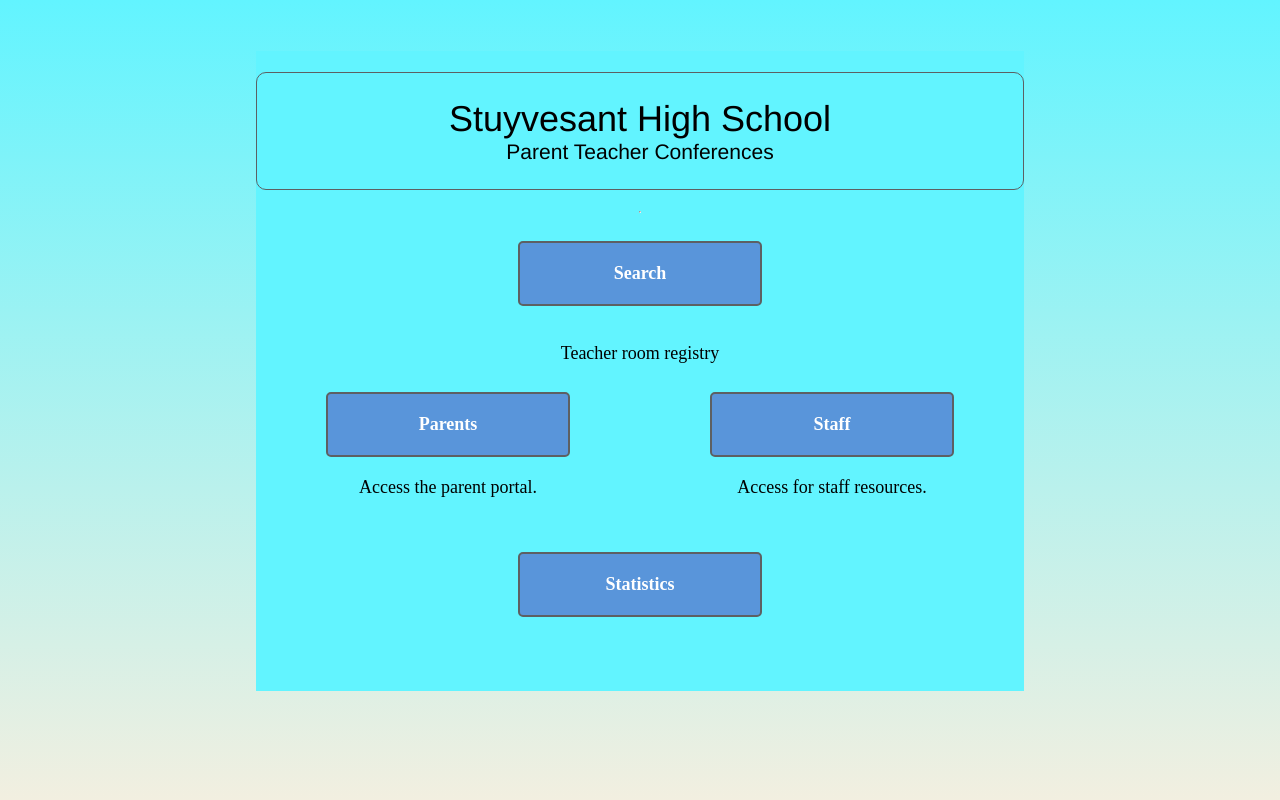
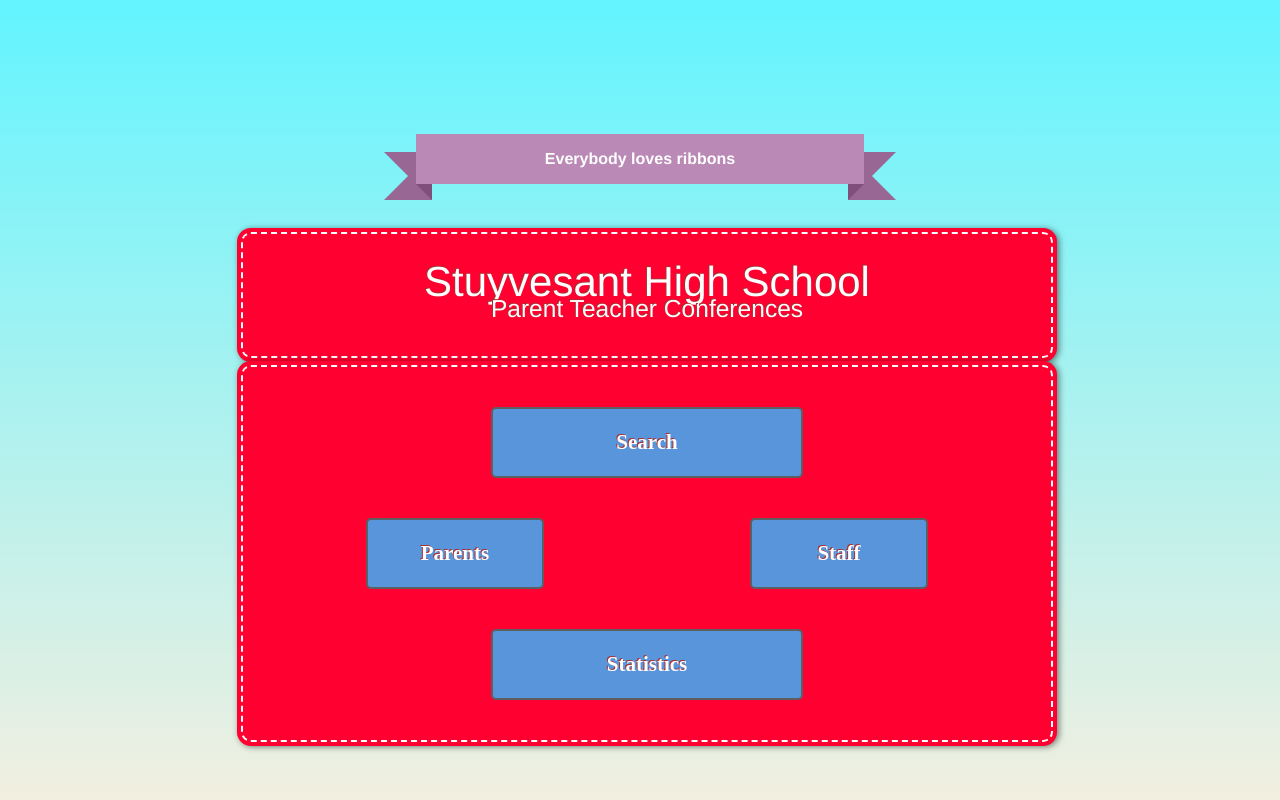
Before and after one commit to JanSKowalski/Stuyvesant_PTC, a Python web app: template app/templates/Cover/index.html in a window 1280 px wide. Run offline with Jinja, Linux system fonts and the light colour scheme; the template is opened without the code that fills it, so the values that code supplies are empty.

Commit message:
Main frontend style in progress

```diff
--- a/app/static/css/button.css
+++ b/app/static/css/button.css
@@ -1,3 +1,8 @@
+.button section-items{
+  width: 80%;
+}
+
+
 .button:link,
 .button:visited {
   display: block;
@@ -10,8 +15,8 @@
   text-align: center;
   border: 2px solid #5D6063;
   border-radius: 5px;
+  width: 35%;
 
-  width: 200px;
   margin: 20px auto;
 }
 
@@ -27,13 +32,3 @@
   color: #FFF;
   background-color: #5995DA;  /* Blue */
 }
-
-.flex-container {
-  display: -webkit-flex;
-  display: flex;
-
-  background: #62f4ff; /* Old Browsers */
-
-  flex-direction: column;
-  justify-content: space-between;
-}
--- /dev/null
+++ b/app/static/css/containers.css
@@ -0,0 +1,67 @@
+.flex-container {
+  display: -webkit-flex;
+  display: flex;
+
+
+  flex-direction: column;
+
+
+
+  display: flex;
+  justify-content: center;
+}
+
+
+.flex-item {
+  display: flex;
+  flex-direction: column;
+  justify-content: space-around;
+  text-align: center;
+  margin: auto;
+}
+
+
+.section-container {
+  display: flex;
+  flex-direction: row;
+  justify-content: space-around;
+  flex-wrap: wrap
+  padding: 60%;
+  align-items: center;
+
+}
+
+.section-item {
+  display: flex;
+  flex-direction: column;
+  text-align: center;
+  width: 50%;
+}
+
+.content {
+  display: flex;
+  flex-direction: column;
+  justify-content: space-around;
+  text-align: center;
+  margin: auto;
+
+
+
+
+  position: relative;
+  right: 15px;
+
+  padding: 20px;
+  margin: auto;
+
+  background: #ff0030;
+  color: #fff;
+  font-size: 21px;
+  font-weight: bold;
+  line-height: 1.3em;
+  border: 2px dashed #fff;
+  border-radius: 10px;
+  box-shadow: 0 0 0 4px #ff0030, 2px 1px 6px 4px rgba(10, 10, 0, 0.5);
+  text-shadow: -1px -1px #aa3030;
+  font-weight: normal;
+}
--- /dev/null
+++ b/app/static/css/media.css
@@ -0,0 +1,36 @@
+/* Mobile Styles */
+@media only screen and (max-width: 960px) {
+  /*
+  body {
+  background-color: #F09A9D; /* Red */
+  /*
+}
+
+*/
+.section-container {
+  flex-direction: column;
+}
+
+.section-item {
+  width: 100%;
+}
+}
+
+.button{
+  width: 35%;
+}
+
+
+/* Desktop Styles */
+@media only screen and (min-width: 961px) {
+  /*
+  body {
+  background-color: #B2D6FF; /* Blue */
+  /*
+}
+
+*/
+.button{
+  width: 35%;
+}
+}
--- a/app/static/css/style.css
+++ b/app/static/css/style.css
@@ -5,13 +5,13 @@
 }
 
 html,div{
-    height:100%;
-    width:100%;
+  height:100%;
+  width:100%;
 }
 
 body {
   margin: auto;
-  margin-top: 4%;
+  margin-top: 8%;
 
   /* text-align: center; */
   width: 60%;
@@ -33,12 +33,15 @@
 }
 
 header {
+  /*
   border-radius: 10px;
-  text-align: center;
+
   font-size: 1.2m;
   padding: 25px;
   border: 1px solid #5D6063;
   border-top-style: double;
+  */
+  text-align: center;
 }
 
 h2 {
@@ -54,89 +57,80 @@
   display: block;
 }
 
-.flex-container {
-  align-items: center;
-  display: flex;
-  justify-content: center;
-}
+/* Cris Coyier */
+.stitched {
+  position: relative;
+  right: 15px;
 
-.flex-item {
-  display: flex;
-  flex-direction: column;
-  justify-content: space-around;
-  text-align: center;
+  padding: 20px;
   margin: auto;
+
+  background: #ff0030;
+  color: #fff;
+  font-size: 21px;
+  font-weight: bold;
+  line-height: 1.3em;
+  border: 2px dashed #fff;
+  border-radius: 10px;
+  box-shadow: 0 0 0 4px #ff0030, 2px 1px 6px 4px rgba(10, 10, 0, 0.5);
+  text-shadow: -1px -1px #aa3030;
+  font-weight: normal;
 }
 
 
-.section-container {
-  display: flex;
-  flex-direction: row;
-  justify-content: space-around;
-  flex-wrap: wrap
-  padding: 60%;
-  align-items: center;
-
-}
-
-.section-item {
-  display: flex;
-  flex-direction: column;
-  text-align: center;
-  width: 50%;
+hr{
+  height: 8%;
+  border:none;
 }
 
 
 
 
-/* Mobile Styles */
-@media only screen and (max-width: 420px) {
-  /*
-  body {
-  background-color: #F09A9D; /* Red */
-  /*
+
+.ribbon {
+ font-size: 16px !important;
+ /* This ribbon is based on a 16px font side and a 24px vertical rhythm. I've used em's to position each element for scalability. If you want to use a different font size you may have to play with the position of the ribbon elements */
+
+ width: 50%;
+
+ position: relative;
+ background: #ba89b6;
+ color: #fff;
+ text-align: center;
+ padding: 1em 2em; /* Adjust to suit */
+ margin: 2em auto 3em; /* Based on 24px vertical rhythm. 48px bottom margin - normally 24 but the ribbon 'graphics' take up 24px themselves so we double it. */
 }
-
-*/
-.section-container {
-  flex-direction: column;
+.ribbon:before, .ribbon:after {
+ content: "";
+ position: absolute;
+ display: block;
+ bottom: -1em;
+ border: 1.5em solid #986794;
+ z-index: -1;
 }
-
-.section-item{
-  width: 100%;
+.ribbon:before {
+ left: -2em;
+ border-right-width: 1.5em;
+ border-left-color: transparent;
 }
+.ribbon:after {
+ right: -2em;
+ border-left-width: 1.5em;
+ border-right-color: transparent;
 }
-
-/* Tablet Styles */
-@media only screen and (min-width: 421px) and (max-width: 960px) {
-  /*
-  body {
-  background-color: #F5CF8E; /* Yellow */
-  /*
+.ribbon .ribbon-content:before, .ribbon .ribbon-content:after {
+ content: "";
+ position: absolute;
+ display: block;
+ border-style: solid;
+ border-color: #804f7c transparent transparent transparent;
+ bottom: -1em;
 }
-*/
+.ribbon .ribbon-content:before {
+ left: 0;
+ border-width: 1em 0 0 1em;
 }
-
-/* Desktop Styles */
-@media only screen and (min-width: 961px) {
-  /*
-  body {
-  background-color: #B2D6FF; /* Blue */
-  /*
+.ribbon .ribbon-content:after {
+ right: 0;
+ border-width: 1em 1em 0 0;
 }
-*/
-}
-
-
-.menu {
-  margin-top: 15px;
-}
-
-.menu > li {
-  display: inline;
-  margin-right: 50px;
-}
-
-.menu > li:last-of-type {
-  margin-right: 0;
-}
--- a/app/templates/Cover/base.html
+++ b/app/templates/Cover/base.html
@@ -5,6 +5,8 @@
   <meta charset='UTF-8' />
   <link rel="stylesheet" href="/static/css/style.css" type="text/css">
   <link rel="stylesheet" href="/static/css/button.css" type="text/css">
+  <link rel="stylesheet" href="/static/css/containers.css" type="text/css">
+  <link rel="stylesheet" href="/static/css/media.css" type="text/css">
   <link rel="shortcut icon" href="/static/img/stuy.ico" type="image/x-icon" >
   <meta name="viewport" content="width=device-width,initial-scale=1.0">
   <script src="/static/scripts/scripts.js"></script>
--- a/app/templates/Cover/index.html
+++ b/app/templates/Cover/index.html
@@ -2,7 +2,14 @@
 {% extends "Cover/base.html" %}
 
 {% block content %}
-<div class="flex-item">
+
+<h1 class="ribbon">
+   <strong class="ribbon-content">Everybody loves ribbons</strong>
+</h1>
+
+
+
+<div class="flex-item stitched">
   <header>
     <h1>Stuyvesant High School</h1>
     <h3>Parent Teacher Conferences</h3>
@@ -10,24 +17,22 @@
 </div>
 <hr>
 
+<div class="content">
   <div class="flex-item">
     <a href="teacher_search" class="button">Search</a>
-  <p> Teacher room registry </p>
   </div>
 
   <div class="section-container">
-  <div class="section-item">
+    <div class="section-item" >
       <a href="parent" class="button" >Parents</a>
-    <p>Access the parent portal.</p>
     </div>
     <div class="section-item">
       <a href="login" class="button" >Staff</a>
-    <p>Access for staff resources.</p>
     </div>
   </div>
   <div class="flex-item">
     <div class="statistics">
       <a href="database" class="button">Statistics</a>
     </div>
-
+  </div>
   {% endblock %}
```
Lines whose indentation alone changed are shown as unchanged.
